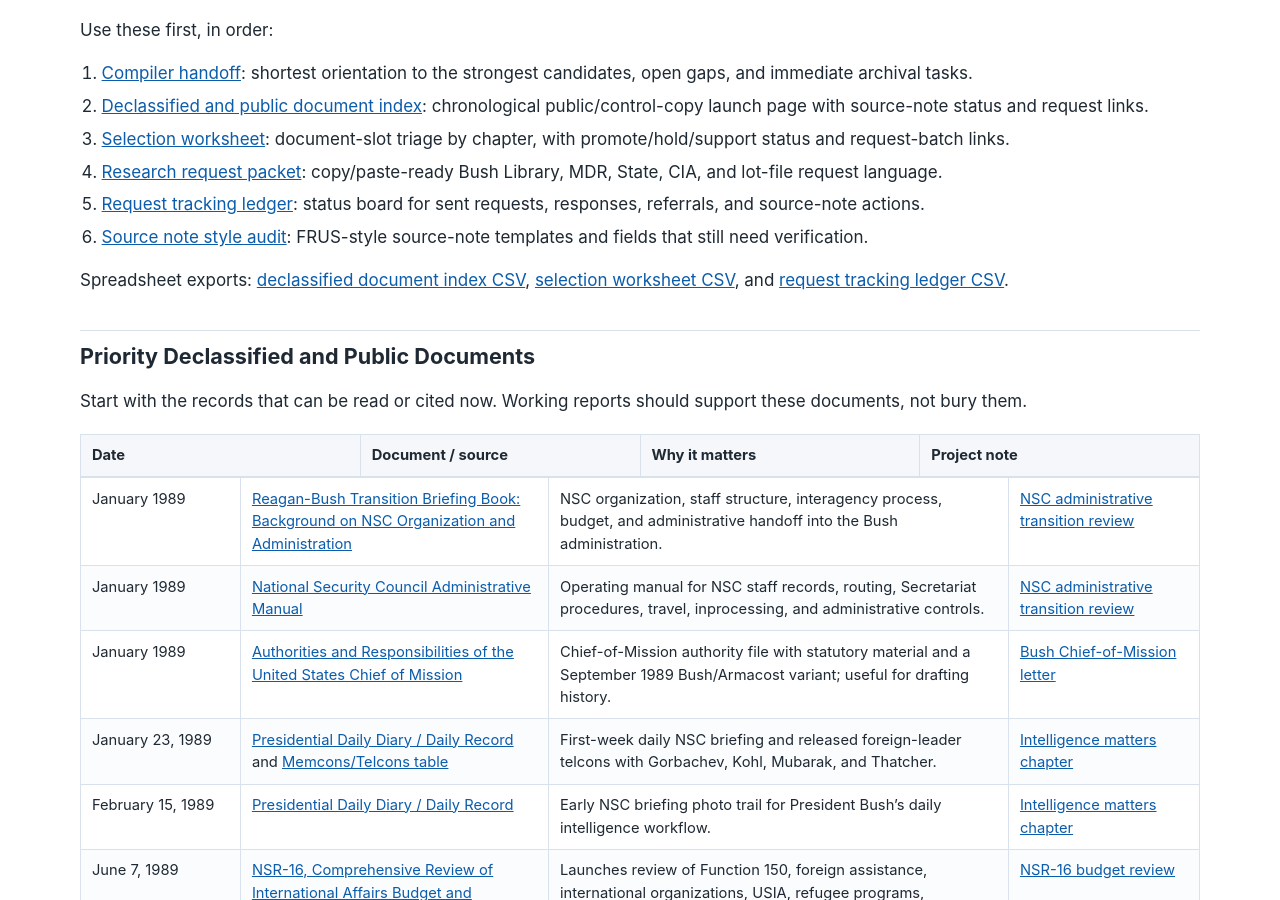
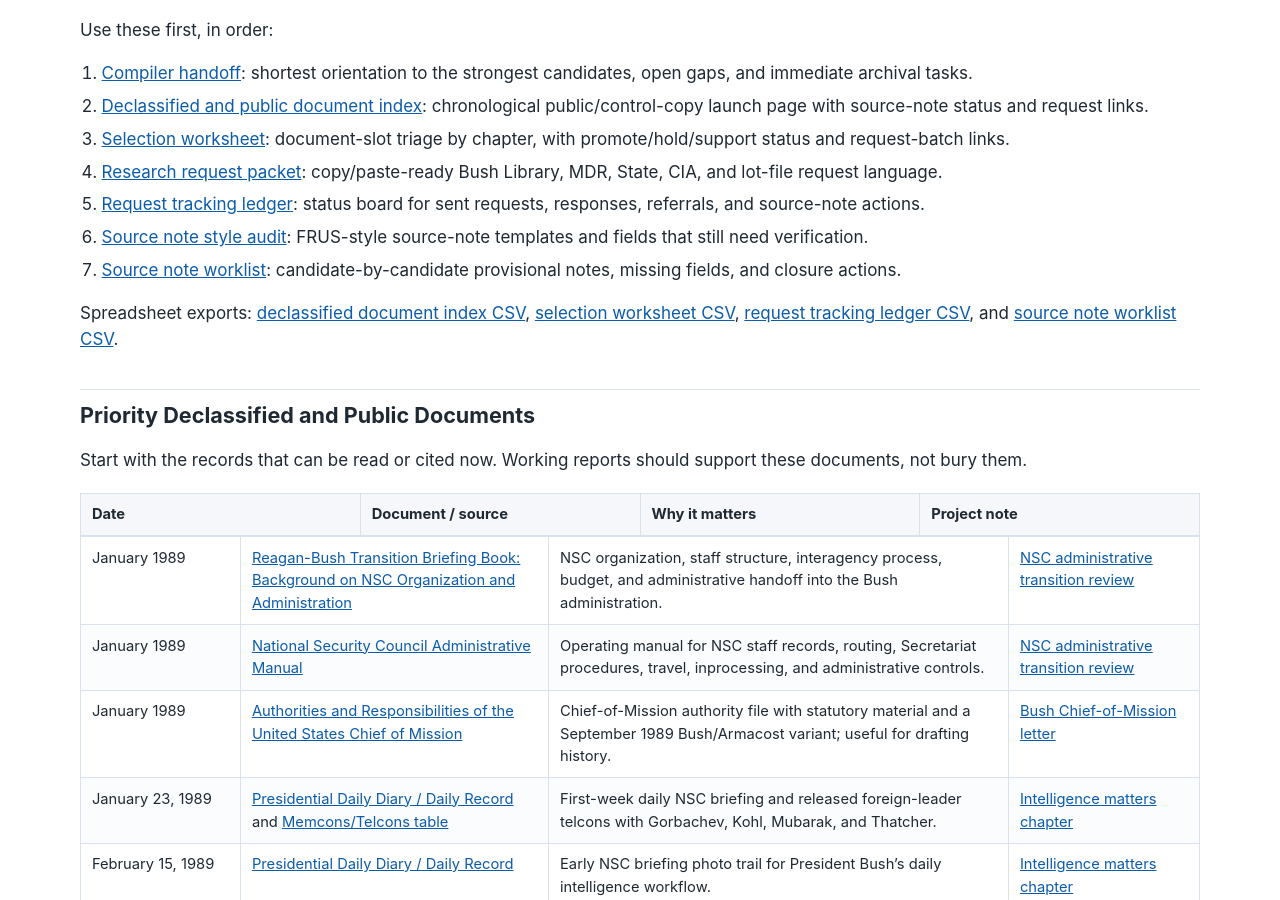
Before and after one commit to therealjameswilson/org-man-89-92, a Jekyll site: the page built from index.md, in a window 1280 px wide and 900 px high, scrolled down 436 px. Built offline with Jekyll 4.4.1, drawn with Linux system fonts in a browser that asks for light colours; some of the changed text lies outside the part shown.

Commit message:
Add source note worklist

```diff
--- a/index.md
+++ b/index.md
@@ -19,10 +19,12 @@ Use these first, in order:
 4. [Research request packet](reports/research-request-packet.html): copy/paste-ready Bush Library, MDR, State, CIA, and lot-file request language.
 5. [Request tracking ledger](reports/request-tracking-ledger.html): status board for sent requests, responses, referrals, and source-note actions.
 6. [Source note style audit](reports/source-note-style-audit.html): FRUS-style source-note templates and fields that still need verification.
+7. [Source note worklist](reports/source-note-worklist.html): candidate-by-candidate provisional notes, missing fields, and closure actions.
 
 Spreadsheet exports: [declassified document index CSV](reports/declassified-document-index.csv),
-[selection worksheet CSV](reports/selection-worksheet.csv), and
-[request tracking ledger CSV](reports/request-tracking-ledger.csv).
+[selection worksheet CSV](reports/selection-worksheet.csv),
+[request tracking ledger CSV](reports/request-tracking-ledger.csv), and
+[source note worklist CSV](reports/source-note-worklist.csv).
 
 ## Priority Declassified and Public Documents
 
@@ -64,6 +66,7 @@ support these documents, not bury them.
 - [Archival pull matrix](reports/archival-pull-matrix.html)
 - [Compiler gap assessment](reports/compiler-gap-assessment.html)
 - [Source note style audit](reports/source-note-style-audit.html)
+- [Source note worklist](reports/source-note-worklist.html)
 
 ## Front Matter
 
@@ -83,6 +86,7 @@ support these documents, not bury them.
 - [Selection worksheet](reports/selection-worksheet.html)
 - [Compiler gap assessment](reports/compiler-gap-assessment.html)
 - [Source note style audit](reports/source-note-style-audit.html)
+- [Source note worklist](reports/source-note-worklist.html)
 - [Persons list editorial QA](reports/persons-list-editorial-qa.html)
 - [Public site gap check](reports/public-site-gap-check.html)
 
```
Also changed, not shown: reports/compiler-handoff.md (+3 -0 lines), reports/index.md (+2 -0 lines), reports/request-tracking-ledger.md (+1 -0 lines), reports/selection-worksheet.md (+1 -0 lines), reports/source-note-style-audit.md (+3 -0 lines), reports/source-note-worklist.csv (added, +17 -0 lines), reports/source-note-worklist.md (added, +54 -0 lines), README.md.
